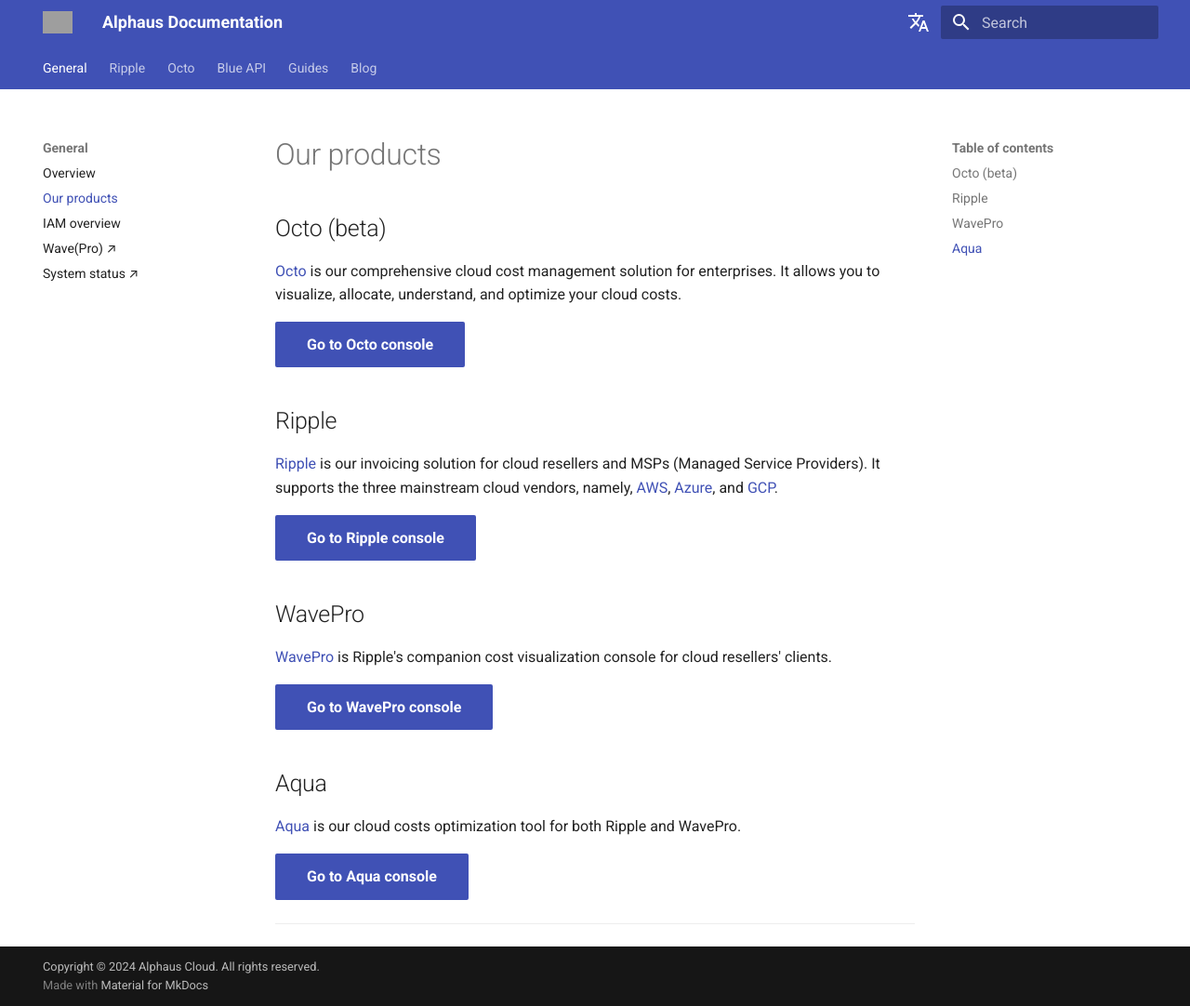
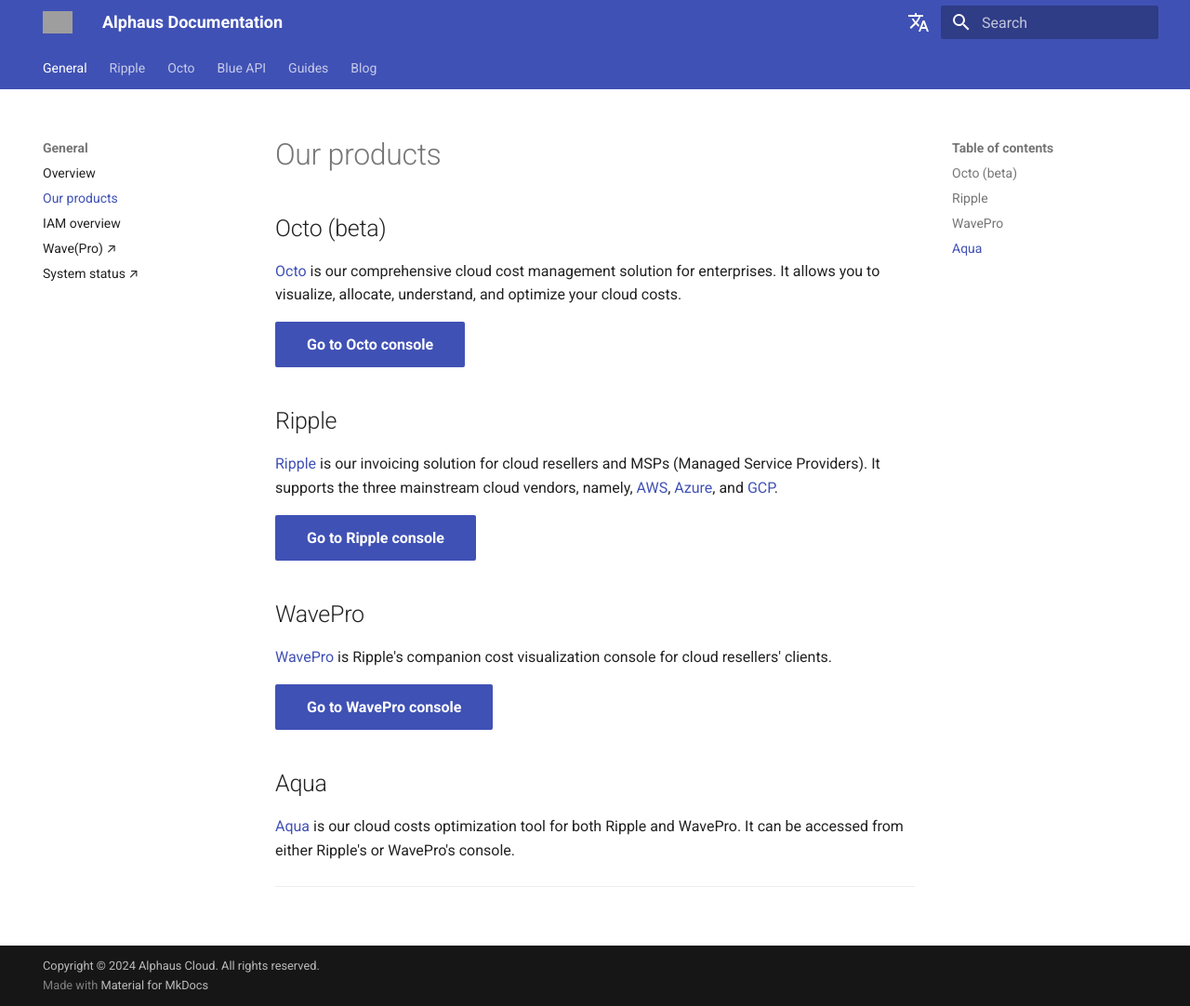
Before and after one commit to alphauslabs/tmpdocs, an MkDocs documentation site: the page built from docs/products.md, in a window 1280 px wide and 1082 px high. Shown: the whole window at 93% size. Built offline with MkDocs 1.6.1 and Material for MkDocs 9.7.7, drawn with Linux system fonts in a browser that asks for light colours; comment, search, counter and statistics services are not loaded; grey boxes are pictures that could not be loaded.

Commit message:
docs: update product page

```diff
--- a/docs/products.md
+++ b/docs/products.md
@@ -20,8 +20,6 @@
 
 ## Aqua
 
-[Aqua](https://alphaus.cloud/en/aqua/) is our cloud costs optimization tool for both Ripple and WavePro.
-
-[Go to Aqua console](https://app.alphaus.cloud/aqua/){ .md-button .md-button--primary }
+[Aqua](https://alphaus.cloud/en/aqua/) is our cloud costs optimization tool for both Ripple and WavePro. It can be accessed from either Ripple's or WavePro's console.
 
 ---
```
